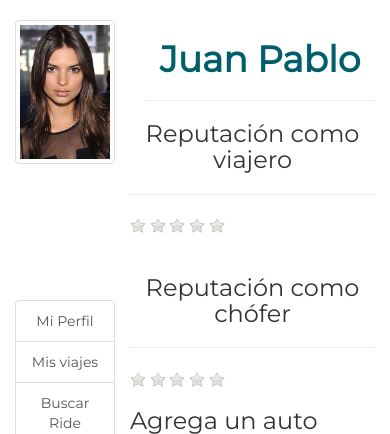
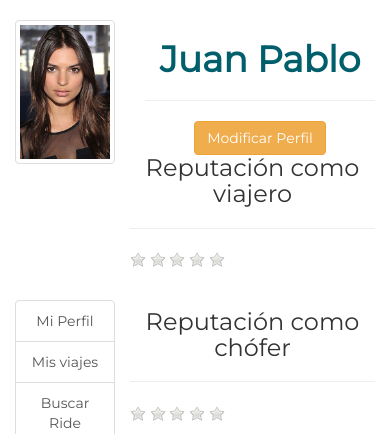
Before and after one commit to jpaoo/Raids, a PHP site: page /profile.php in a window 390 px wide. Shown: the part 78-512 px from the top of the page. Run offline with PHP 8.4, Linux system fonts and the light colour scheme; a user stored in the database is signed in; data comes from the database, SQL or seed files in the repository; some libraries are stand-ins or nearby versions.

Commit message:
Fix a profile

```diff
--- a/Vistas/profile.html
+++ b/Vistas/profile.html
@@ -16,7 +16,7 @@
 	<nav class="navbar navbar-inverse">
 		<ul class="nav navbar-nav">
 			<li>
-				<a href="index.html"><img alt="Volver a inicio" src="images/AvientameIcon.png" id="pageIcon"> </a>
+				<a href="index.html"><img alt="Avientame" src="images/AvientameIcon.png" id="pageIcon"> </a>
 			</li>
 		</ul>
 
@@ -26,7 +26,7 @@
 
 	<div class="text-center col-xs-4 col-sm-3 col-md-3">
 		<div class="avatarcontainer">
-			<img id="avatar" src="images/Dummy1.jpg" alt="Imagen de perfil" class="img-thumbnail">
+			<img id="avatar" src="images/Dummy1.jpg" alt="Avatar" class="img-thumbnail">
 
 		</div>
 
--- a/Vistas/profile.php
+++ b/Vistas/profile.php
@@ -22,10 +22,17 @@
 
 	<?php include_once("../Modelo/util.php"); ?>
 
+	<div class="text-center col-xs-8 col-sm-9 col-md-9">
+		<h1><?php if(session_status() == PHP_SESSION_NONE) {session_start();} getname($_SESSION['mail']); echo $_SESSION['nom']. " ". $_SESSION['app']; ?></h1>
+		<hr>
 
-	<div class="text-center col-xs-8 col-sm-9 col-md-9">
-		<h1><?php session_start(); getname($_SESSION['mail']); echo $_SESSION['nom']. " ". $_SESSION['app']; ?></h1>
-		<hr>
+	<div class="container">
+		<div class="row">
+			<div class="col-md-4 col-md-offset-7">
+				<a href="../Controladores/modificarProfile.php"><button type="button" class="btn btn-warning">Modificar Perfil</button></a>
+			</div>
+		</div>
+	</div>
 	</div>
 
 
```
